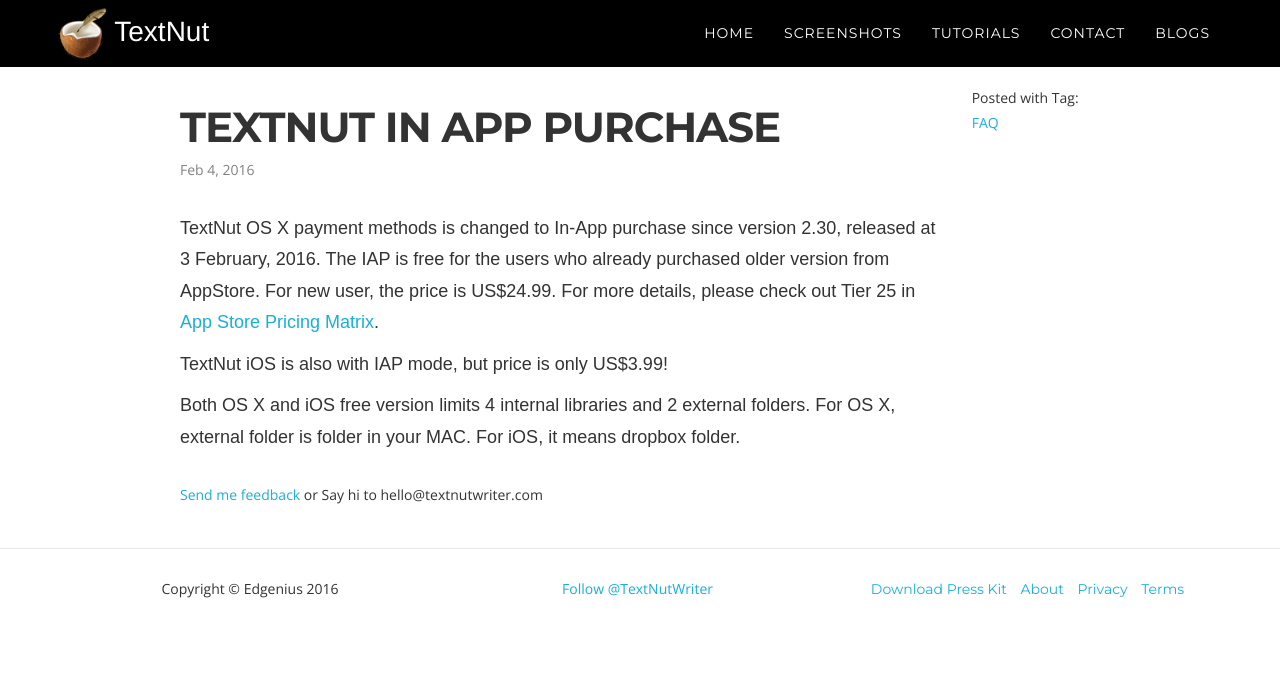
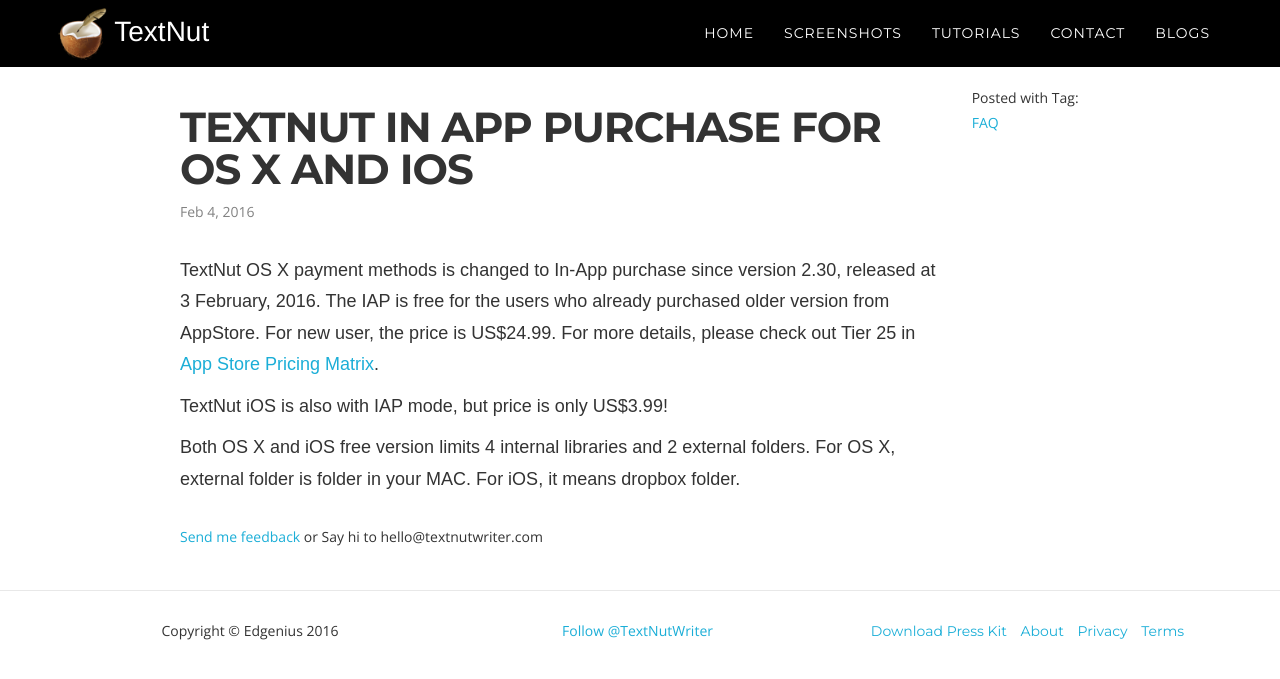
Before and after one commit to textnutwriter/textnutwriter.github.io, a Jekyll site: the page built from _posts/2016-02-04-textnut-iap.md, in a window 1280 px wide. Shown: the top 679 px of the page. Built offline with Jekyll 4.4.1, drawn with Linux system fonts in a browser that asks for light colours; nearby versions of some CDN libraries; some web fonts are replaced; a script that is not in the unit is left out; comment, search, counter and statistics services are not loaded.

Commit message:
iap price

```diff
--- a/_posts/2016-02-04-textnut-iap.md
+++ b/_posts/2016-02-04-textnut-iap.md
@@ -1,6 +1,6 @@
 ---
 layout: post
-title:  "TextNut In App Purchase"
+title:  "TextNut In App Purchase for OS X and iOS"
 date:   2016-02-04 00:00:00
 categories: Blogs
 tags: [faq]
```
